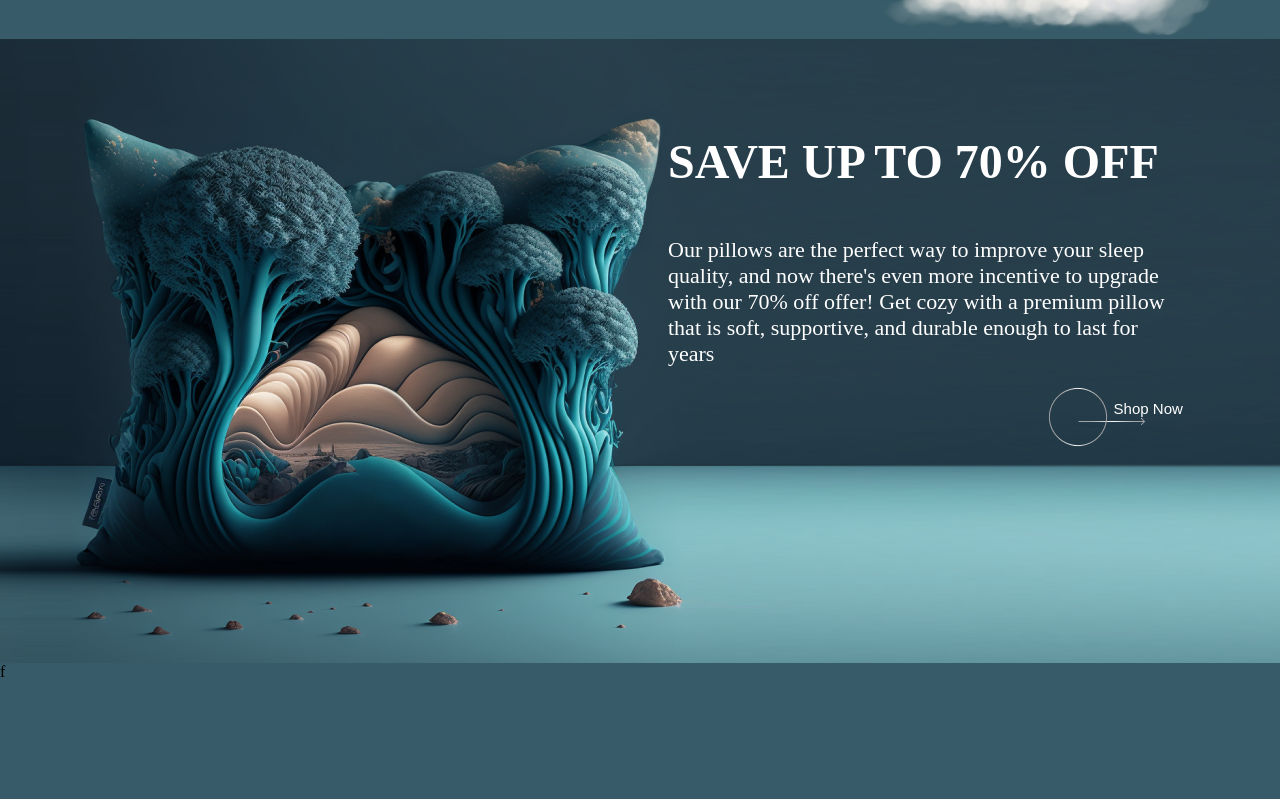
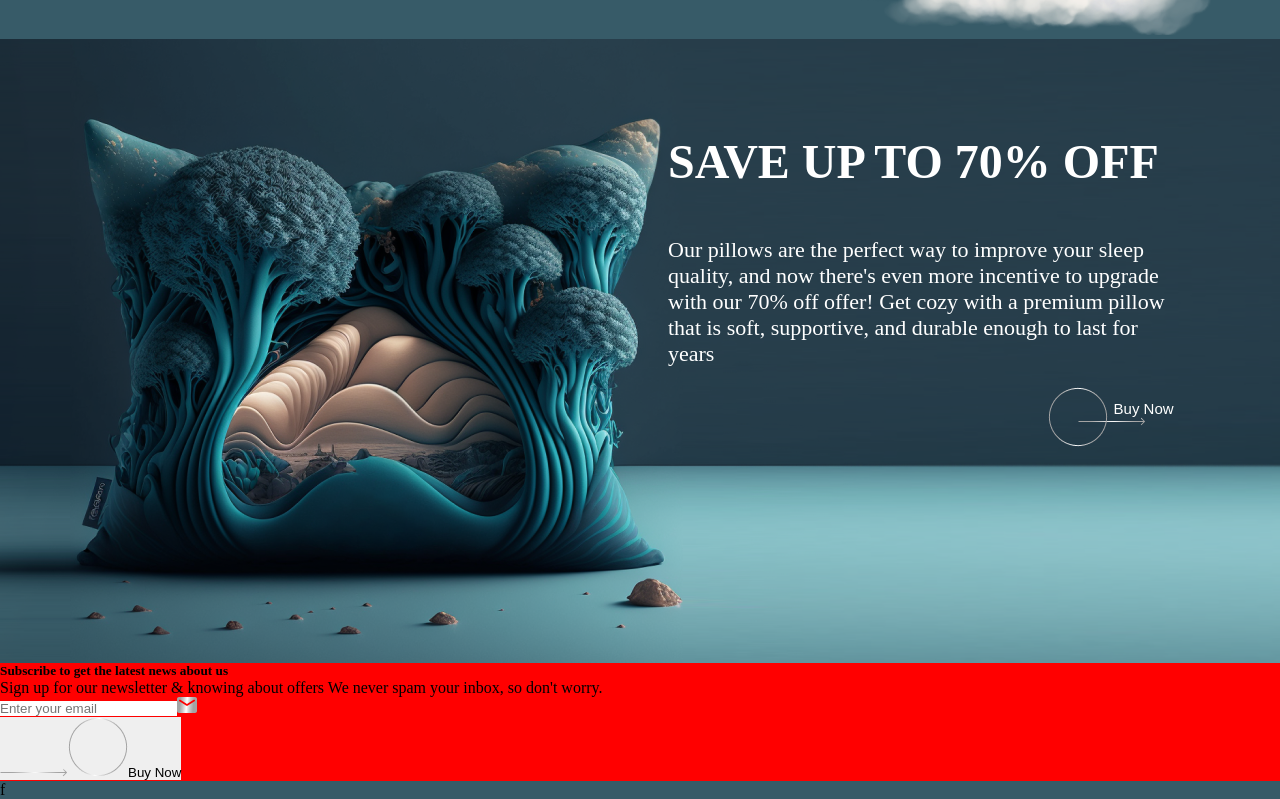
Before and after one commit to KiwiScreams/Bed-Linen-Online-Shop, a React (Vite) app: page / in a window 1280 px wide. Shown: the part 1556-2355 px from the top of the page. Before the commit the page ends 2237 px from the top, so only its background shows below. Built offline with nearby package versions, Linux system fonts and the light colour scheme.

Commit message:
subscribe panel

```diff
--- a/src/components/sale/Sale.jsx
+++ b/src/components/sale/Sale.jsx
@@ -16,7 +16,7 @@ const Sale = () => {
           <button>
             <img src={arrowIcon} alt="" />
             <img src={circleIcon} alt="" />
-            <span>Shop Now</span>
+            <span>Buy Now</span>
           </button>
         </div>
       </section>
--- a/src/components/subscribe panel/SubscribePanel.css
+++ b/src/components/subscribe panel/SubscribePanel.css
@@ -0,0 +1,5 @@
+.subscribe-section
+{
+    width: 100%;
+    background-color: red;
+}
--- a/src/components/subscribe panel/SubscribePanel.jsx
+++ b/src/components/subscribe panel/SubscribePanel.jsx
@@ -1,8 +1,33 @@
 import "./SubscribePanel.css";
+import emailIcon from "../../assets/img/Vector.svg";
+import arrowIcon from "../../assets/img/arrow.png";
+import circleIcon from "../../assets/img/cyrcle.png";
 const SubscribePanel = () => {
-    return (
-        <></>
-     );
-}
+  return (
+    <>
+      <section className="subscribe-section">
+        <h5>Subscribe to get the latest news about us</h5>
+        <p>
+          Sign up for our newsletter & knowing about offers We never spam your
+          inbox, so don't worry.
+        </p>
+        <div className="input-container">
+          <input
+            type="email"
+            name="email"
+            id="email"
+            placeholder="Enter your email"
+          />
+          <img src={emailIcon} alt="" />
+        </div>
+        <button>
+          <img src={arrowIcon} alt="" />
+          <img src={circleIcon} alt="" />
+          <span>Buy Now</span>
+        </button>
+      </section>
+    </>
+  );
+};
 
 export default SubscribePanel;
--- a/src/pages/home/Home.jsx
+++ b/src/pages/home/Home.jsx
@@ -3,6 +3,7 @@ import Hero from "../../components/hero/Hero";
 import "./Home.css";
 import About from "../../components/about us/About";
 import Sale from "../../components/sale/Sale";
+import SubscribePanel from "../../components/subscribe panel/SubscribePanel";
 const Home = () => {
   return (
     <>
@@ -10,6 +11,7 @@ const Home = () => {
       <Infobox />
       <About />
       <Sale />
+      <SubscribePanel />
     </>
   );
 };
```
